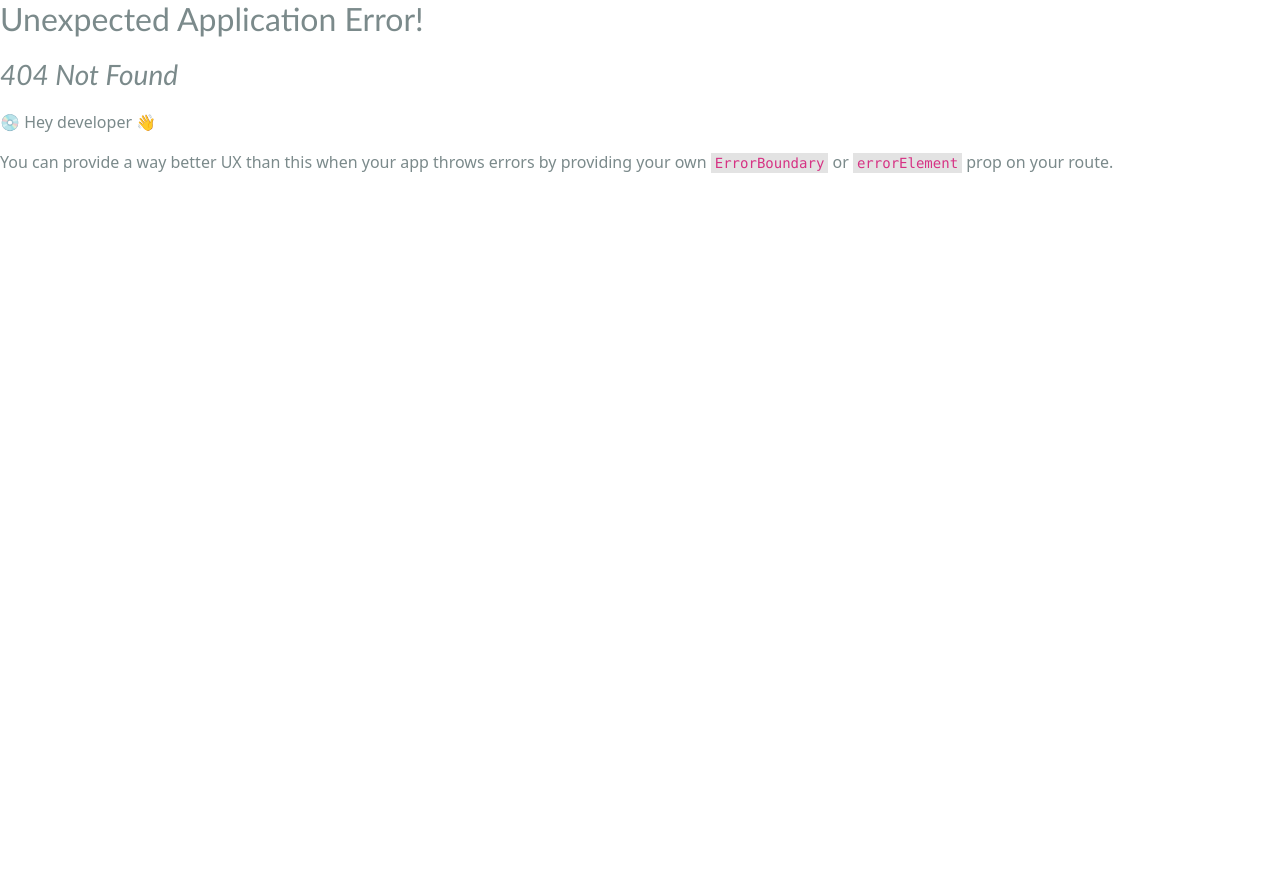
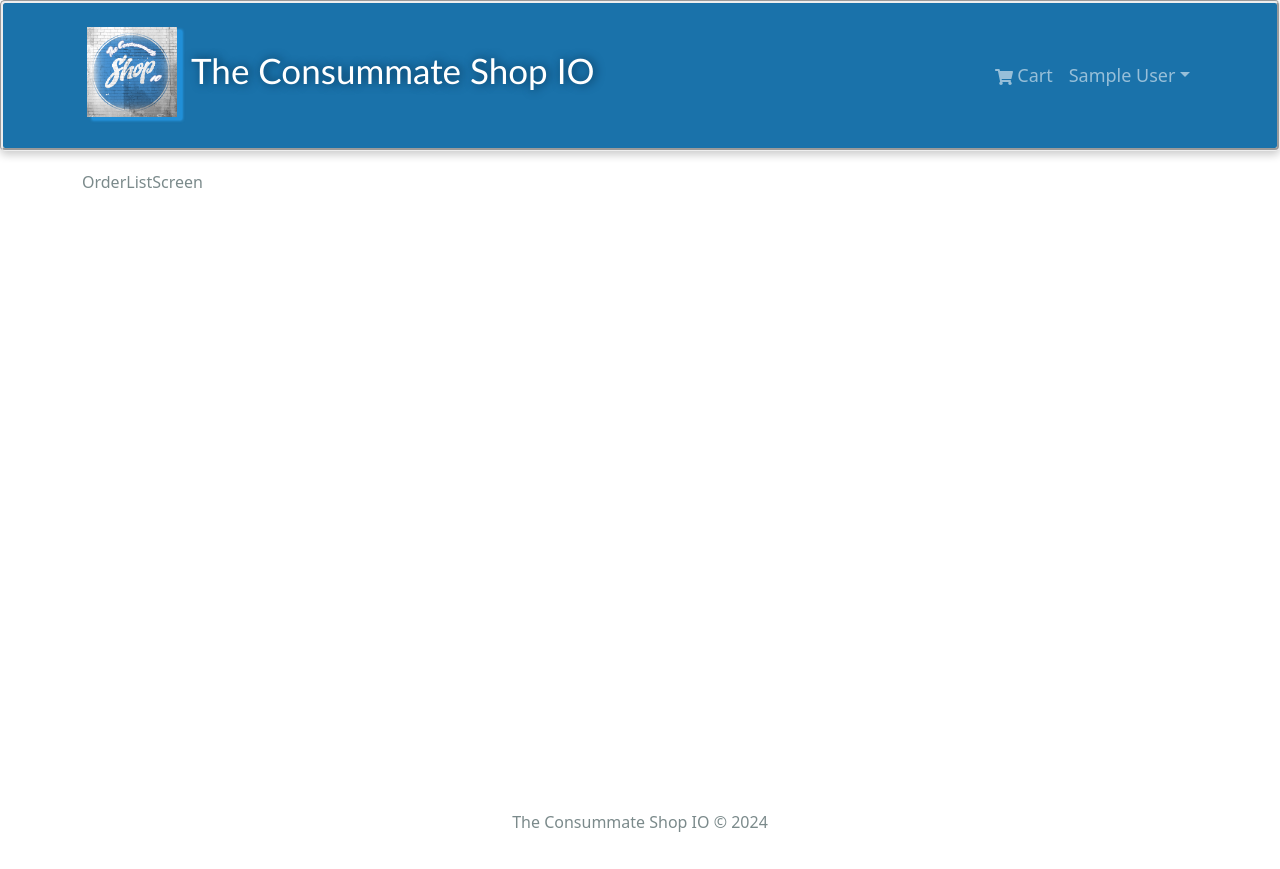
Before and after one commit to VigilBushido/Consummate_Shop_IO, a React (Create React App) app in the folder frontend/: page /admin/orderlist in a window 1280 px wide. Before the commit this address had no page. Before the commit the page ends 800 px from the top, so only its background shows below. Built offline with nearby package versions, Linux system fonts and the light colour scheme; sample sign-in values are in the browser's storage.

Commit message:
+ Admin component and screen

```diff
--- a/frontend/src/index.js
+++ b/frontend/src/index.js
@@ -14,6 +14,7 @@ import './assets/styles/bootstrap.custom.css';
 import './assets/styles/index.css';
 import reportWebVitals from './reportWebVitals';
 import PrivateRoute from './components/PrivateRoute';
+import AdminRoute from './components/AdminRoute';
 import CartScreen from './screens/CartScreen';
 import HomeScreen from './screens/HomeScreen';
 import LoginScreen from './screens/LoginScreen';
@@ -25,6 +26,7 @@ import PlaceOrderScreen from './screens/PlaceOrderScreen';
 import OrderScreen from './screens/OrderScreen';
 import ProfileScreen from './screens/ProfileScreen';
 import store from './store';
+import OrderListScreen from './screens/Admin/OrderListScreen';
 
 const router = createBrowserRouter(
   createRoutesFromElements(
@@ -43,6 +45,10 @@ const router = createBrowserRouter(
         <Route path='/order/:id' element={<OrderScreen />} />
         <Route path='/profile' element={<ProfileScreen />} />
       </Route>
+
+      <Route path='' element={<AdminRoute />}>
+        <Route path='/admin/orderlist' element={<OrderListScreen />} />
+      </Route>
     </Route>
   )
 );
--- /dev/null
+++ b/frontend/src/screens/Admin/OrderListScreen.jsx
@@ -0,0 +1,6 @@
+const OrderListScreen = () => {
+    return (
+        <div>OrderListScreen</div>
+    );
+};
+export default OrderListScreen;
```
